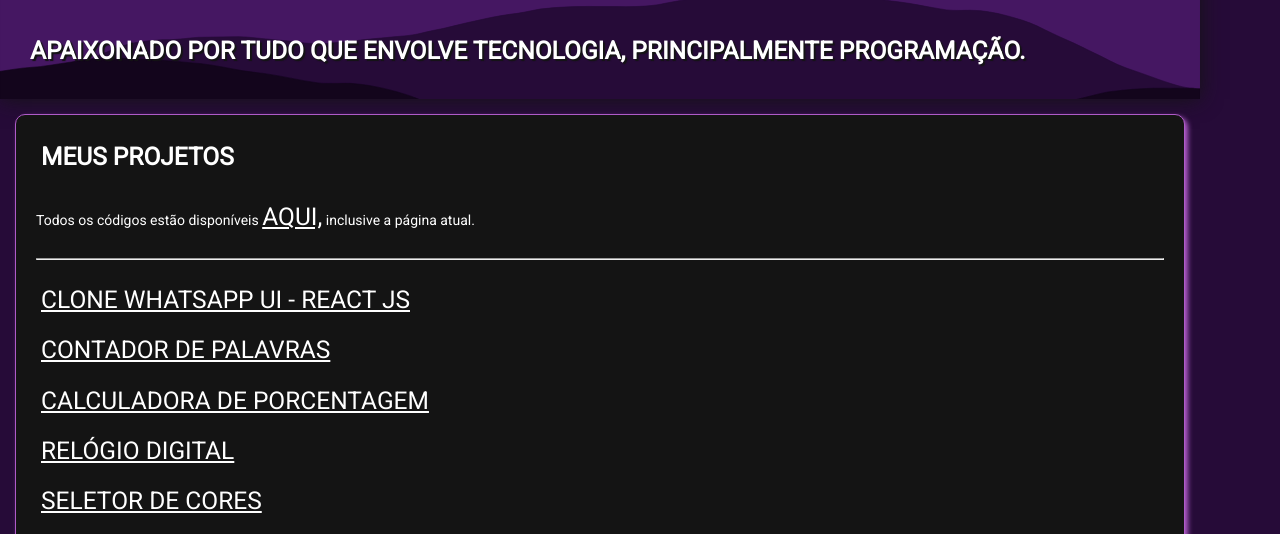
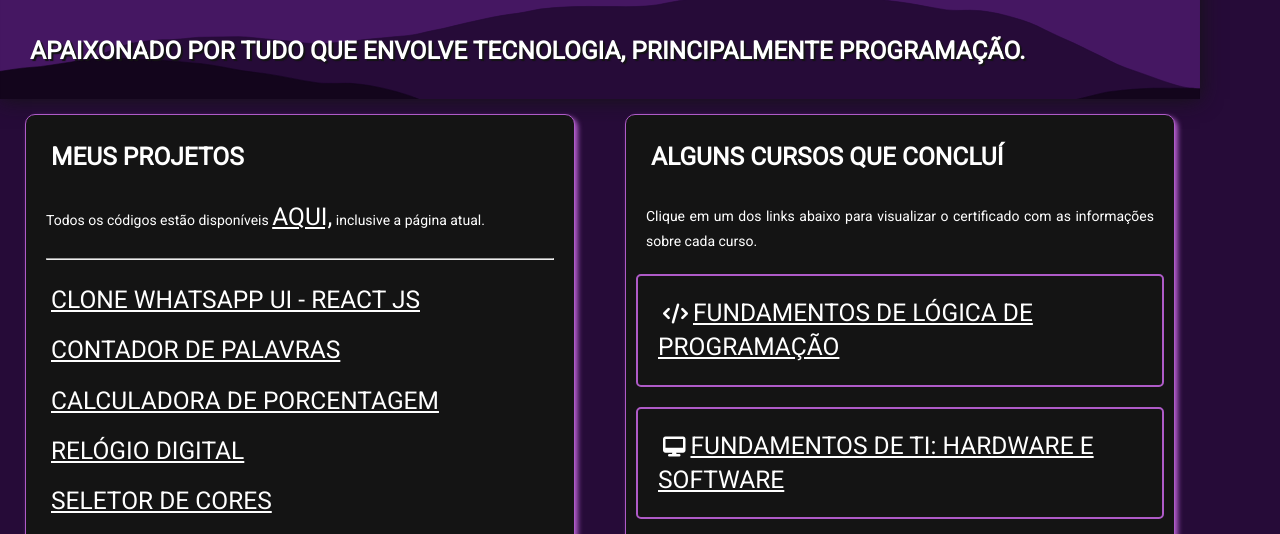
Before and after one commit to Andrierlison/andrierlison_da_silva, a plain HTML site: page index.html in a window 1280 px wide. Shown: the part 122-656 px from the top of the page. Drawn offline with Linux system fonts and the light colour scheme.

Commit message:
Centralização dos artigos

```diff
--- a/css/styles.css
+++ b/css/styles.css
@@ -71,7 +71,8 @@ main {
 
 article {
         width: 100%;
-	margin: 15px;
+max-width: 550px;
+	margin: 15px auto;
 	border: var(--cor2) solid 1px;
 	border-radius: 10px;
 	background-color: var(--cor3);
```
